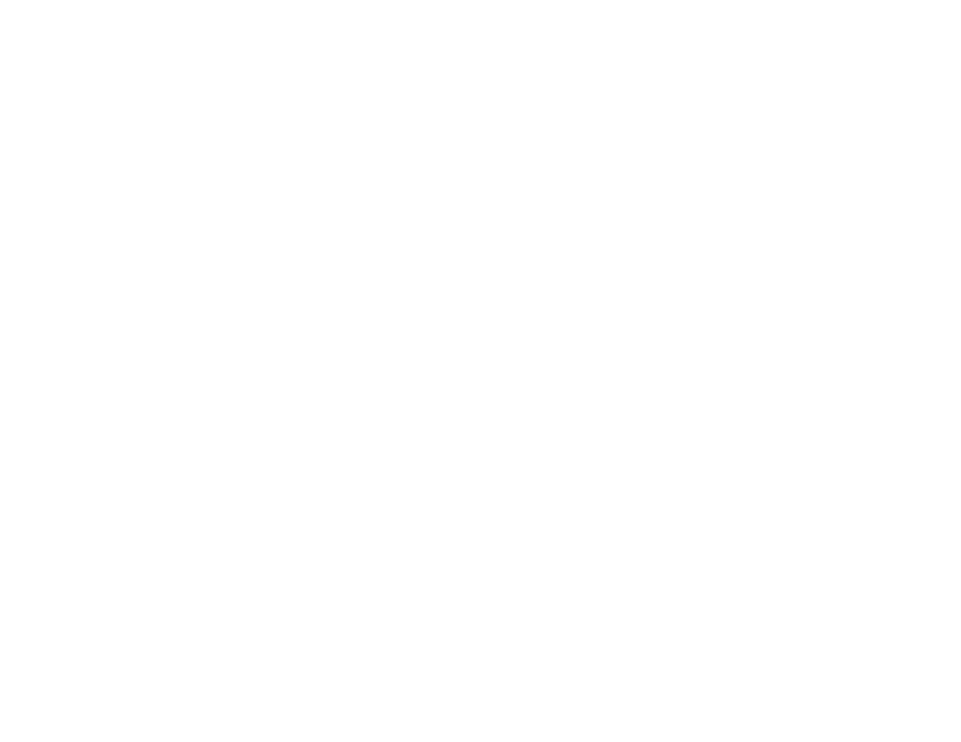
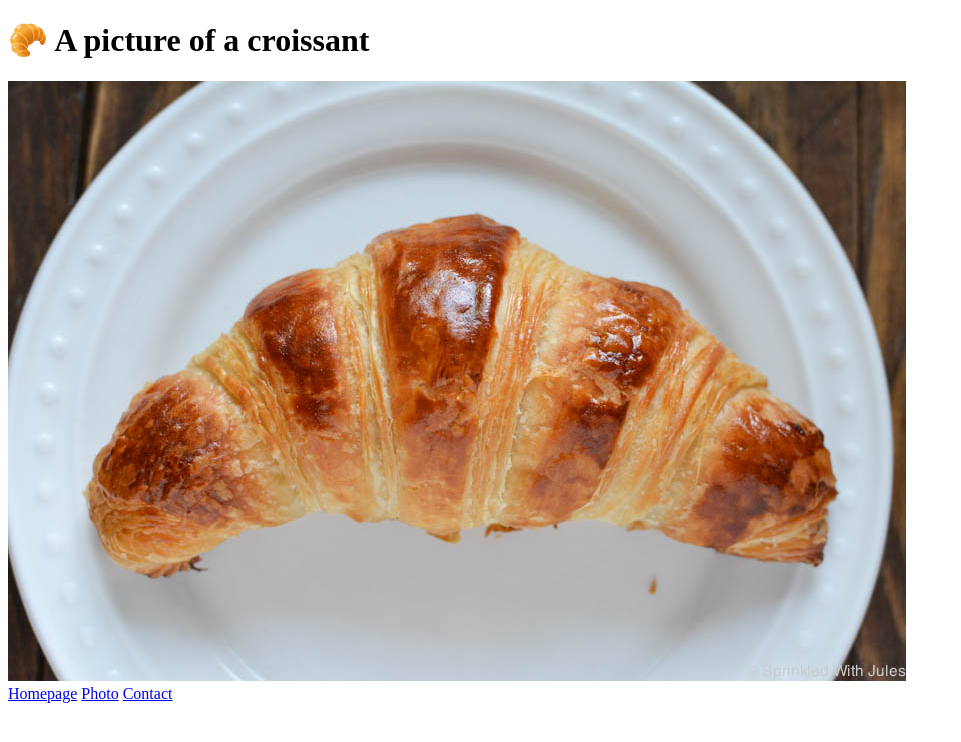
Before and after one commit to Pholisa-Fatyela/Croissant, a plain HTML site: page photo.html in a window 1280 px wide. Shown: the whole page, without its empty margins (0-961 px from the left). Drawn offline with Linux system fonts and the light colour scheme.

Commit message:
updated the photo.html file

```diff
--- a/photo.html
+++ b/photo.html
@@ -3,7 +3,20 @@
   <head>
     <meta charset="UTF-8" />
     <meta name="viewport" content="width=device-width, initial-scale=1.0" />
-    <title>Document</title>
+    <link rel="stylesheet" href="src/styles.css" />
+    <title>Croissant.com</title>
   </head>
-  <body></body>
+  <body>
+    <h1>🥐 A picture of a croissant</h1>
+    <img
+      src="/images/croissant.jpeg"
+      alt="Homemade croissant"
+      class="croissant-photo"
+    />
+    <footer>
+      <a href="/" title="Home"> Homepage</a>
+      <a href="/photo.html" title="Croissant photo"> Photo</a>
+      <a href="/contact.html" title="Contact Croissant.com"> Contact</a>
+    </footer>
+  </body>
 </html>
```
